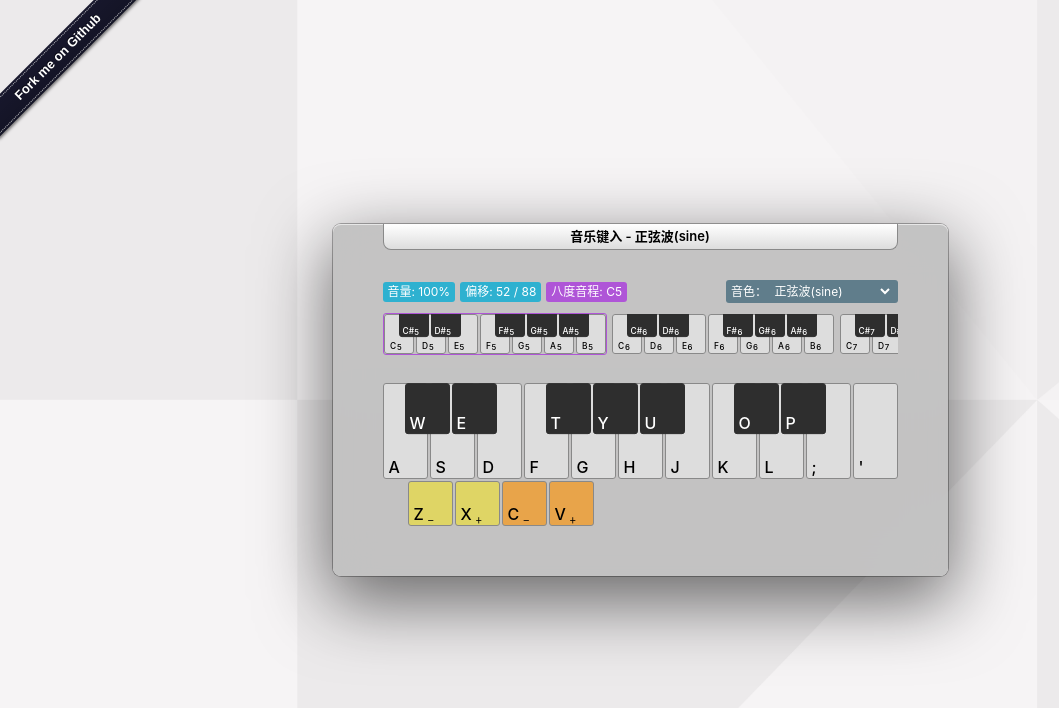
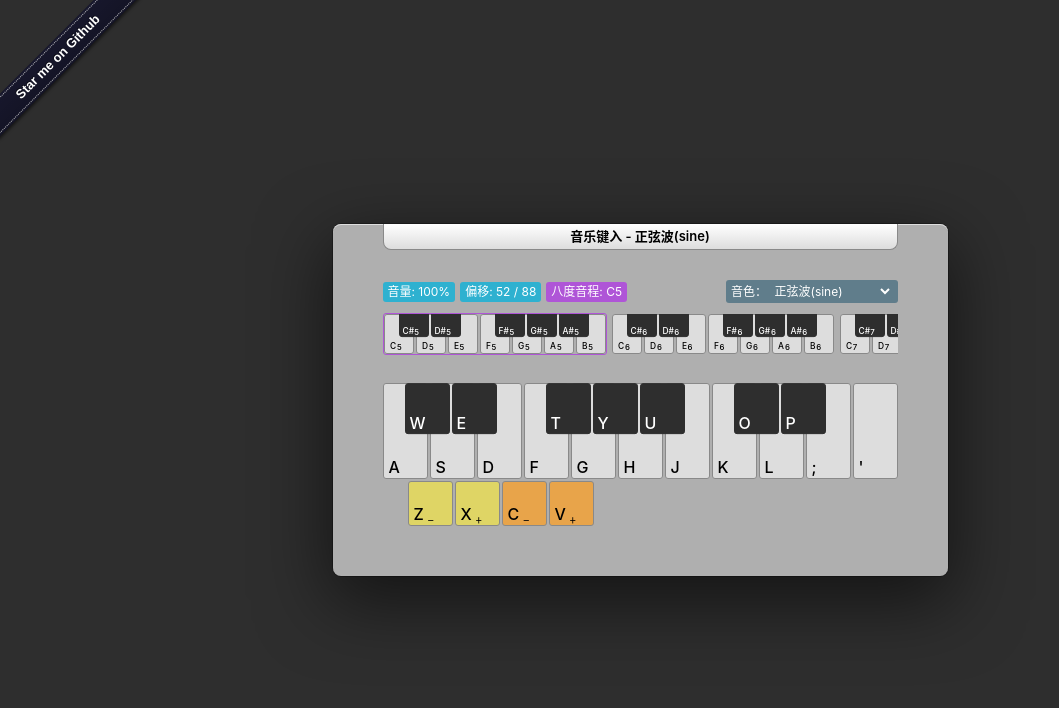
Before and after one commit to canwdev/garageband-piano-js, a Vue app: page / in a window 1280 px wide. Shown: the top 708 px of the page, without its empty margins (0-1059 px from the left). Built offline with nearby package versions, Linux system fonts and the light colour scheme; what axios-cache-adapter would draw is missing.

Commit message:
update: theme

```diff
--- a/src/App.vue
+++ b/src/App.vue
@@ -14,6 +14,7 @@ import {
 } from '@/enum'
 import BackgroundEffects from '@/components/BackgroundEffects.vue'
 import {useLocalStorageNumber, useLocalStorageString} from '@/hooks/use-local-storage.ts'
+import {useMainStore} from "@/store/main-store.ts";
 
 export default defineComponent({
   name: 'App',
@@ -23,6 +24,7 @@ export default defineComponent({
     PianoKey,
   },
   setup() {
+    const mainStore = useMainStore()
     const titleBarRef = ref()
     const miniKeyboardRef = ref()
     const miniKeyboardOctavesRef = ref([])
@@ -340,6 +342,7 @@ export default defineComponent({
     })
 
     return {
+      mainStore,
       titleBarRef,
       miniKeyboardRef,
       miniKeyboardOctavesRef,
@@ -366,7 +369,7 @@ export default defineComponent({
 </script>
 
 <template>
-  <div class="app-root">
+  <div class="app-root" :class="[mainStore.theme]">
     <ForkMeRibbon />
     <BackgroundEffects />
     <div v-show="loadingCount + 1 <= PianoConstant.KEY_COUNT" class="piano-loading">
--- a/src/components/BackgroundEffects.vue
+++ b/src/components/BackgroundEffects.vue
@@ -51,7 +51,6 @@ export default defineComponent({
 .background-effects {
   position: absolute;
   z-index: 0;
-  background: url('@/assets/bg2.png') no-repeat center / cover;
   top: 0;
   left: 0;
   right: 0;
--- a/src/components/ForkMeRibbon.vue
+++ b/src/components/ForkMeRibbon.vue
@@ -8,7 +8,7 @@ export default defineComponent({
 
 <template>
   <a class="github-fork-ribbon left-top" href="https://github.com/canwdev/garageband-piano-js.git"
-     data-ribbon="Fork me on Github"
+     data-ribbon="Star me on Github"
      target="_blank"
   ></a>
 </template>
--- a/src/components/PianoKey.vue
+++ b/src/components/PianoKey.vue
@@ -35,7 +35,7 @@ export default {
     })
 
     const keyPressed = (event) => {
-      if (event.buttons & 1) {
+      if (event.buttons === 1) {
         if (!pressed.value) {
           emit('onPress', buttonRef.value)
           pressed.value = true
--- a/src/main.ts
+++ b/src/main.ts
@@ -2,5 +2,12 @@ import { createApp } from 'vue'
 import App from './App.vue'
 import 'normalize.css'
 import '@/styles/base.scss'
+import '@/styles/theme-default.scss'
+import {createPinia} from 'pinia'
+import piniaPluginPersistedstate from 'pinia-plugin-persistedstate'
 
-createApp(App).mount('#app')
+const app = createApp(App)
+const pinia = createPinia()
+pinia.use(piniaPluginPersistedstate)
+app.use(pinia)
+app.mount('#app')
--- /dev/null
+++ b/src/store/main-store.ts
@@ -0,0 +1,18 @@
+import {defineStore} from "pinia";
+
+type MainStore = {
+  theme: string
+}
+
+enum PianoTheme {
+  DEFAULT = 'theme-default',
+  DARK_LITE = 'theme-dark-lite',
+}
+
+export const useMainStore = defineStore('mainStore', {
+  state: (): MainStore => {
+    return {
+      theme: PianoTheme.DARK_LITE,
+    }
+  },
+})
--- /dev/null
+++ b/src/styles/theme-dark-lite.scss
@@ -0,0 +1,5 @@
+.theme-dark-lite {
+  .background-effects {
+    background: #222426;
+  }
+}
--- /dev/null
+++ b/src/styles/theme-default.scss
@@ -0,0 +1,5 @@
+.theme-default {
+  .background-effects {
+    background: url('@/assets/bg2.png') no-repeat center / cover;
+  }
+}
```
